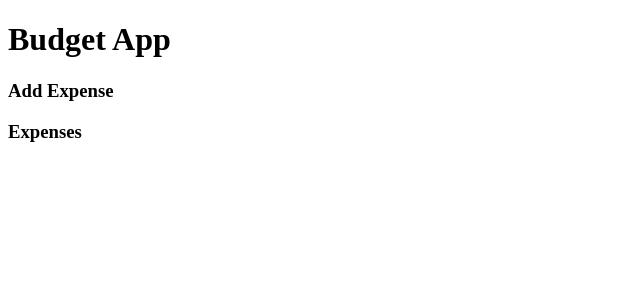
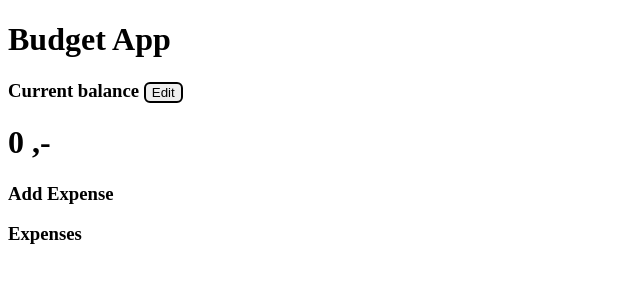
Before and after one commit to Chukannoli/React-budget-tracker, a React (Vite) app: page / in a window 1280 px wide. Shown: the top 300 px of the page, without its empty margins (0-640 px from the left). Built offline with nearby package versions, Linux system fonts and the light colour scheme.

Commit message:
Importing budget component

```diff
--- a/src/App.jsx
+++ b/src/App.jsx
@@ -1,4 +1,5 @@
 import "./App.css";
+import { Budget } from "./components/Budget/Budget";
 import { AppProvider } from "./context/AppContext";
 
 function App() {
@@ -9,12 +10,15 @@ function App() {
           <h1>Budget App</h1>
           <div className="budget-info">
             <div className="budget-container">
-
+              <Budget />
             </div>
+            <div className="budget-stats">
               <div className="remaining-container">
 
               </div>
               <div className="expense-total">
+
+              </div>
 
             </div>
           </div>
```
Lines whose indentation alone changed are shown as unchanged.
